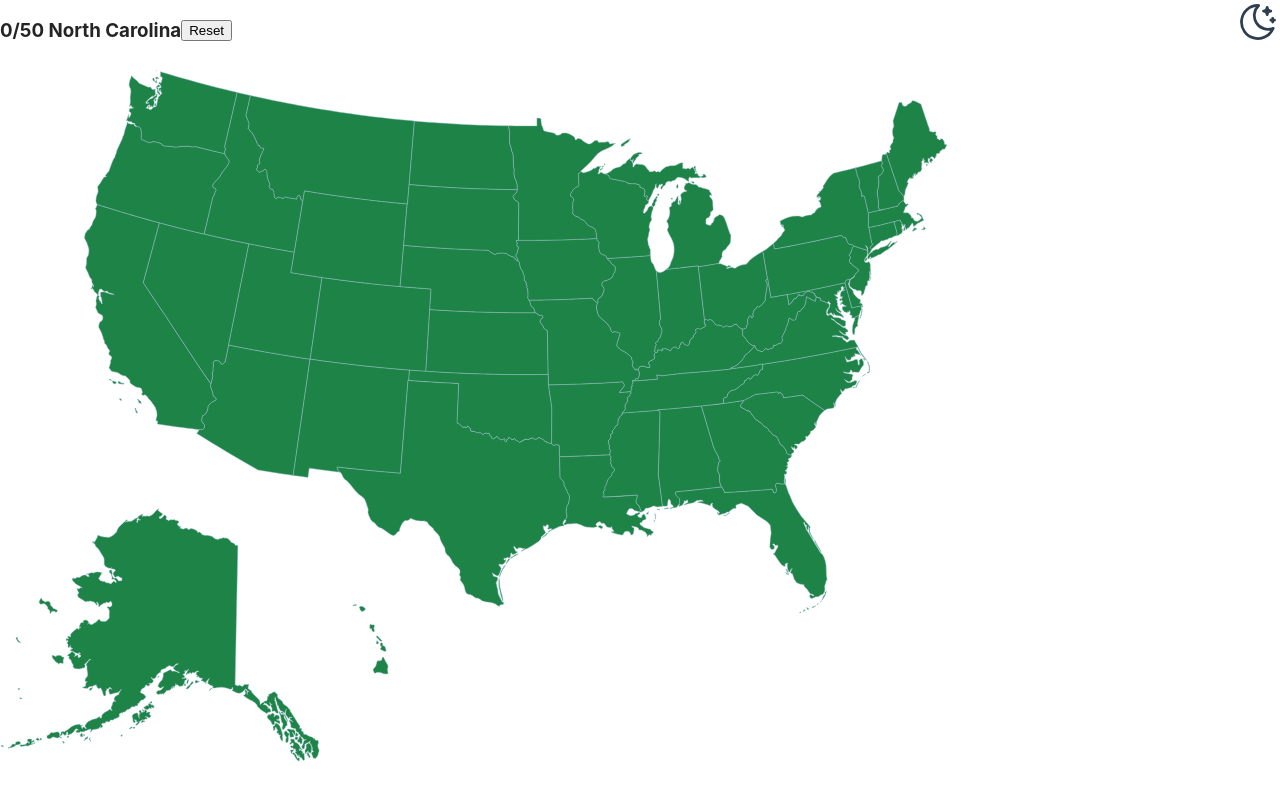
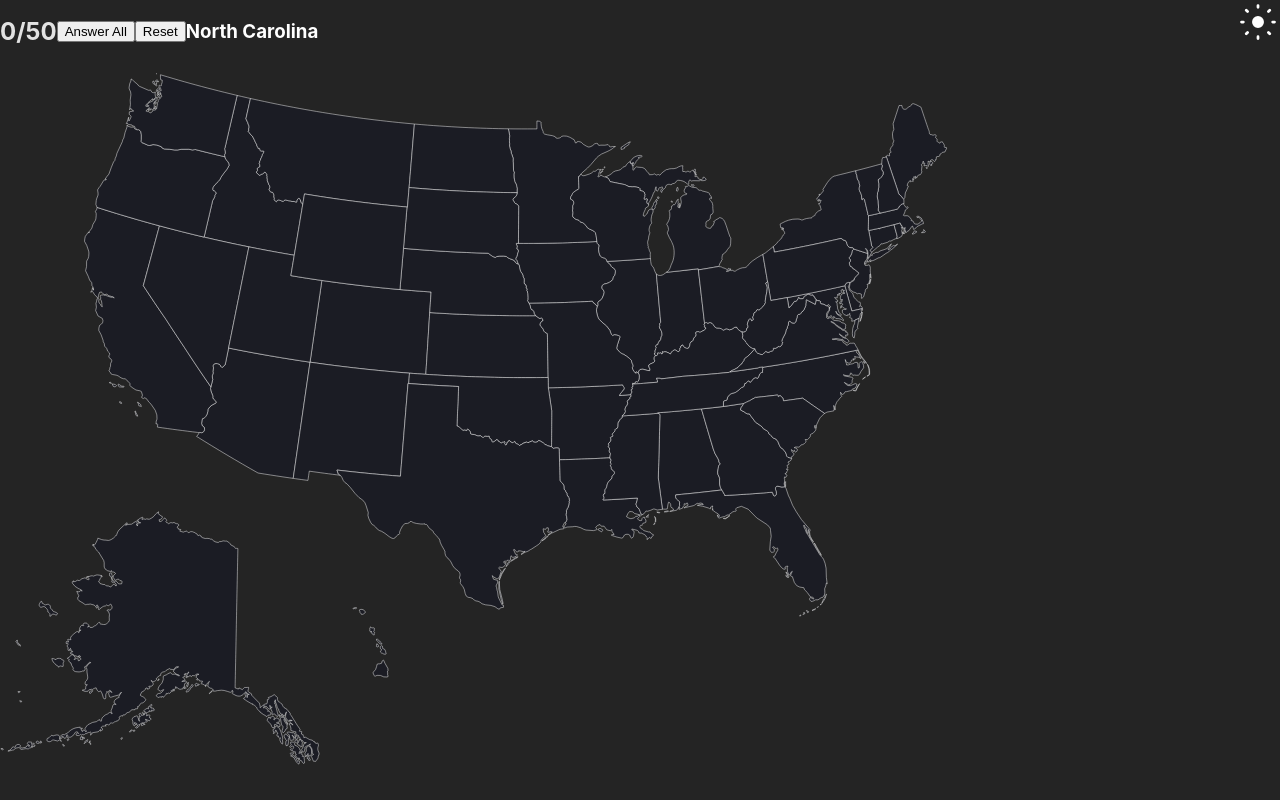
Before and after one commit to j0sephh123/Maps, a React (Vite) app: page / in a window 1280 px wide. Shown: the top 800 px of the page. Built offline with nearby package versions, Linux system fonts and the light colour scheme.

Commit message:
remove pointless controls component and add debug guesser for all states

```diff
--- a/src/App.tsx
+++ b/src/App.tsx
@@ -1,24 +1,32 @@
-import { Map, UsaState, Controls } from "./components";
+import clsx from "clsx";
+import { Map, UsaState } from "./components";
 import svgPaths from "./data/svgPaths";
 import { stateTitles } from "./data/stateTitles";
 import useAppReducer from "./hooks/useAppReducer";
 import "./index.css";
+import classes from "./App.module.css";
 import ColorTheme from "./components/ColorTheme/ColorTheme";
+import { useColorTheme } from "./providers/ColorThemeContextProvider";
 
 function App() {
   const {
     appState: { activeStates, askedState, score },
     handleClick,
     reset,
+    debugAnswerAll,
   } = useAppReducer();
+
+  const { colorTheme } = useColorTheme();
 
   return (
     <>
       <ColorTheme />
-      <Controls
-        resetHandler={reset}
-      >{`${score}/${stateTitles.length} ${askedState}`}</Controls>
-
+      <div className={clsx(classes.controls, classes[colorTheme])}>
+        <h2>{`${score}/${stateTitles.length}`}</h2>
+        <button onClick={debugAnswerAll}>Answer All</button>
+        <button onClick={reset}>Reset</button>
+        <h3>{askedState}</h3>
+      </div>
       <Map>
         {stateTitles.map((title, index) => {
           const isUsaStatedGuessed = activeStates.includes(title);
--- a/src/components/ColorTheme/ColorTheme.tsx
+++ b/src/components/ColorTheme/ColorTheme.tsx
@@ -1,4 +1,4 @@
-import { useColorTheme } from "../../ColorThemeContextProvider";
+import { useColorTheme } from "../../providers/ColorThemeContextProvider";
 import Moon from "../icons/Moon";
 import Sun from "../icons/Sun";
 
--- a/src/components/Controls/Controls.tsx
+++ /dev/null
@@ -1,22 +0,0 @@
-import clsx from "clsx";
-import { ReactNode } from "react";
-import { useColorTheme } from "../../ColorThemeContextProvider";
-import classes from "./Controls.module.css";
-
-type Props = {
-  resetHandler: () => void;
-  children: ReactNode;
-};
-
-const Controls = ({ resetHandler, children }: Props) => {
-  const { colorTheme } = useColorTheme();
-
-  return (
-    <div className={clsx(classes.controls, classes[colorTheme])}>
-      <h3>{children}</h3>
-      <button onClick={resetHandler}>Reset</button>
-    </div>
-  );
-};
-
-export default Controls;
--- a/src/components/Map/Map.tsx
+++ b/src/components/Map/Map.tsx
@@ -1,5 +1,5 @@
 import { ReactNode } from "react";
-import { useColorTheme } from "../../ColorThemeContextProvider";
+import { useColorTheme } from "../../providers/ColorThemeContextProvider";
 import classes from "./Map.module.css";
 
 type Props = {
--- a/src/components/index.ts
+++ b/src/components/index.ts
@@ -1,3 +1,2 @@
-export { default as Controls } from './Controls/Controls';
-export { default as Map } from './Map/Map';
-export { default as UsaState } from './UsaState/UsaState';
+export { default as Map } from "./Map/Map";
+export { default as UsaState } from "./UsaState/UsaState";
--- a/src/hooks/useAppReducer.ts
+++ b/src/hooks/useAppReducer.ts
@@ -3,6 +3,10 @@ import appReducer, { appInitialState } from "../store/appReducer";
 
 export default function useAppReducer() {
   const [appState, dispatch] = useReducer(appReducer, appInitialState);
+
+  console.log({
+    appState,
+  });
 
   const handleClick = (title: string) =>
     dispatch({
@@ -15,9 +19,14 @@ export default function useAppReducer() {
       type: "RESET",
     });
 
+  const debugAnswerAll = () => {
+    dispatch({ type: "DEBUG_ANSWER_ALL" });
+  };
+
   return {
     appState,
     handleClick,
     reset,
+    debugAnswerAll,
   };
 }
--- a/src/main.tsx
+++ b/src/main.tsx
@@ -1,7 +1,7 @@
 import { StrictMode } from "react";
 import { createRoot } from "react-dom/client";
 import App from "./App";
-import ColorThemeContextProvider from "./ColorThemeContextProvider";
+import ColorThemeContextProvider from "./providers/ColorThemeContextProvider";
 
 const root = document.getElementById("root") as HTMLElement;
 
--- a/src/ColorThemeContextProvider.tsx
+++ b/src/providers/ColorThemeContextProvider.tsx
@@ -13,14 +13,14 @@ type Context = {
 };
 
 const ColorThemeContext = createContext<Context>({
-  colorTheme: "light",
+  colorTheme: "dark",
   setColorTheme: () => {},
 });
 
 export const useColorTheme = () => useContext(ColorThemeContext);
 
 const ContextProvider = ({ children }: any) => {
-  const [colorTheme, setColorTheme] = useState<ColorThemes>("light");
+  const [colorTheme, setColorTheme] = useState<ColorThemes>("dark");
 
   return (
     <ColorThemeContext.Provider
--- a/src/store/appReducer.ts
+++ b/src/store/appReducer.ts
@@ -1,7 +1,8 @@
+import { stateTitles } from "../data/stateTitles";
 import { getRandomState } from "../utils/generators";
 
 export type AppInitialState = {
-  askedState: string;
+  askedState: string | null;
   score: number;
   activeStates: string[];
 };
@@ -16,9 +17,15 @@ export type ResetPayload = {
   title: string;
 };
 
-type Action = { type: "HANDLE_CLICK"; title: string } | { type: "RESET" };
+type Action =
+  | { type: "HANDLE_CLICK"; title: string }
+  | { type: "RESET" }
+  | { type: "DEBUG_ANSWER_ALL" };
 
-export default function appReducer(state: AppInitialState, action: Action) {
+export default function appReducer(
+  state: AppInitialState,
+  action: Action
+): AppInitialState {
   if (action.type === "HANDLE_CLICK") {
     return {
       ...state,
@@ -32,5 +39,14 @@ export default function appReducer(state: AppInitialState, action: Action) {
     return { ...appInitialState, askedState: getRandomState() };
   }
 
+  if (action.type === "DEBUG_ANSWER_ALL") {
+    return {
+      ...state,
+      activeStates: stateTitles,
+      askedState: null,
+      score: stateTitles.length,
+    };
+  }
+
   return state;
 }
```
Also changed, not shown: src/App.module.css (renamed from src/components/Controls/Controls.module.css).
